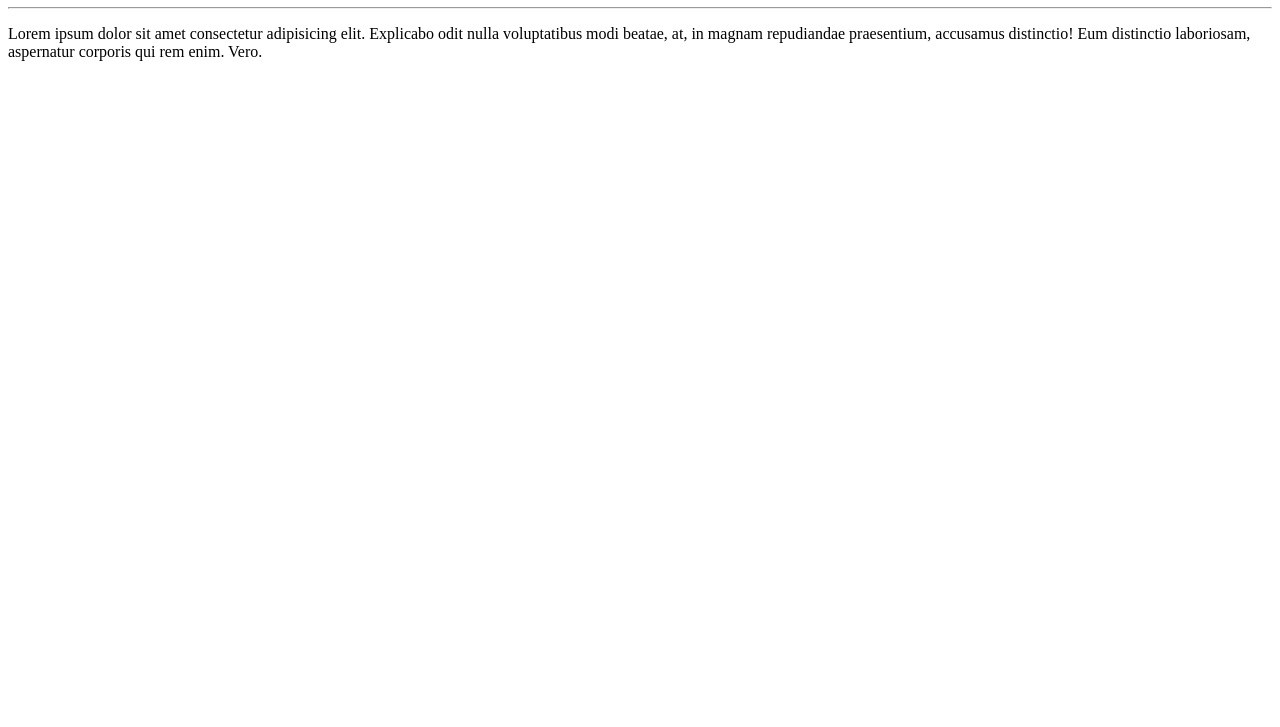
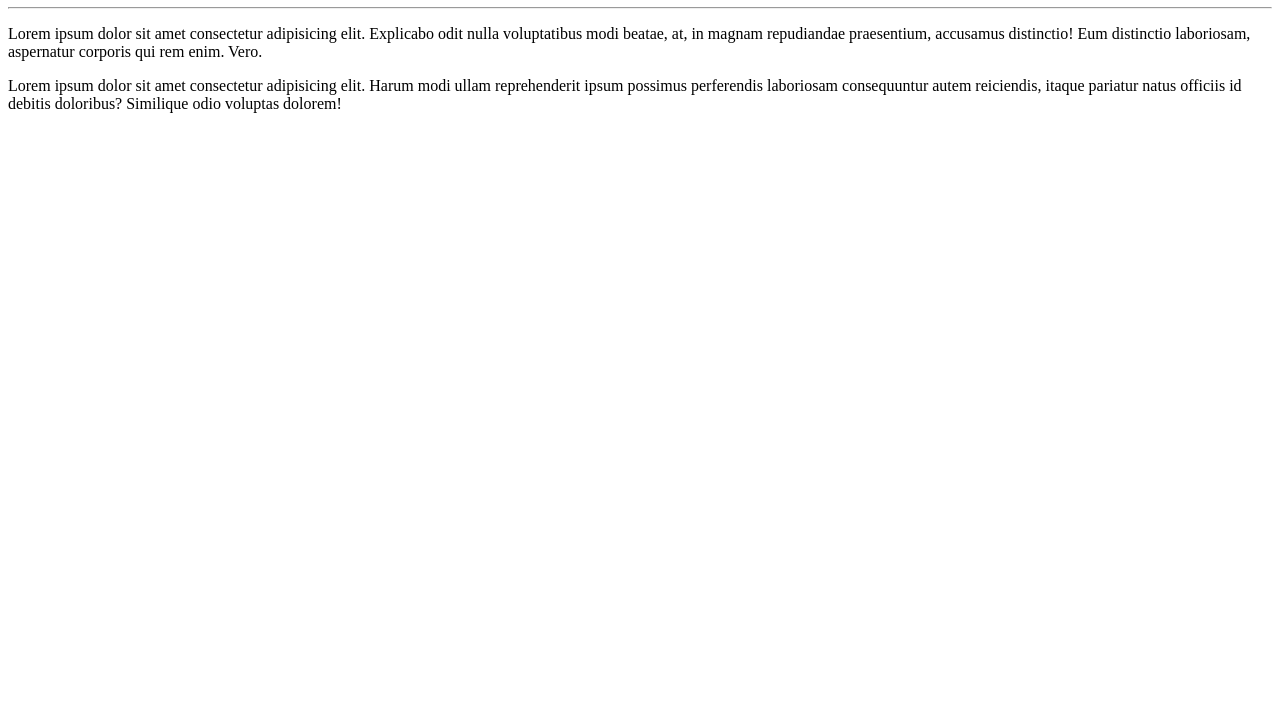
Before and after one commit to Gustavo-Henrique01/testeGit, a plain HTML site: page site-exemplo/index.html in a window 1280 px wide. Shown: the part 73-800 px from the top of the page. Drawn offline with Linux system fonts and the light colour scheme.

Commit message:
ad paragrafo

```diff
--- a/site-exemplo/index.html
+++ b/site-exemplo/index.html
@@ -10,6 +10,8 @@
     <h1> olá mundo</h1>
     <hr>
     <p>Lorem ipsum dolor sit amet consectetur adipisicing elit. Explicabo odit nulla voluptatibus modi beatae, at, in magnam repudiandae praesentium, accusamus distinctio! Eum distinctio laboriosam, aspernatur corporis qui rem enim. Vero.</p>
-
+    <p>
+        Lorem ipsum dolor sit amet consectetur adipisicing elit. Harum modi ullam reprehenderit ipsum possimus perferendis laboriosam consequuntur autem reiciendis, itaque pariatur natus officiis id debitis doloribus? Similique odio voluptas dolorem!
+    </p>
 </body>
 </html>
```
